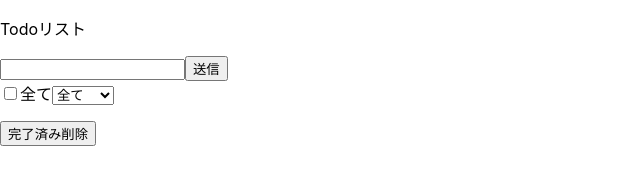
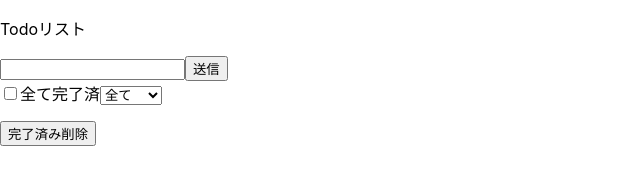
Before and after one commit to kotaro-lab457/Todo_Typescript, a React (Create React App) app: page / in a window 1280 px wide. Shown: the top 174 px of the page, without its empty margins (0-640 px from the left). Built offline with nearby package versions, Linux system fonts and the light colour scheme.

Commit message:
All Check 機能

```diff
--- a/src/components/CheckAll.tsx
+++ b/src/components/CheckAll.tsx
@@ -18,7 +18,7 @@ const CheckAll: React.FC<CheckProps> = props => {
                 onChange={handleAllCompleted}
             />
             <span>
-                全て{props.allCompleted}
+                全て{props.allCompleted ? '完了済' : '未完了'}
             </span>
         </label>
     )
```
Also changed, not shown: 1 other file (tests, documents, lock files or other folders).
